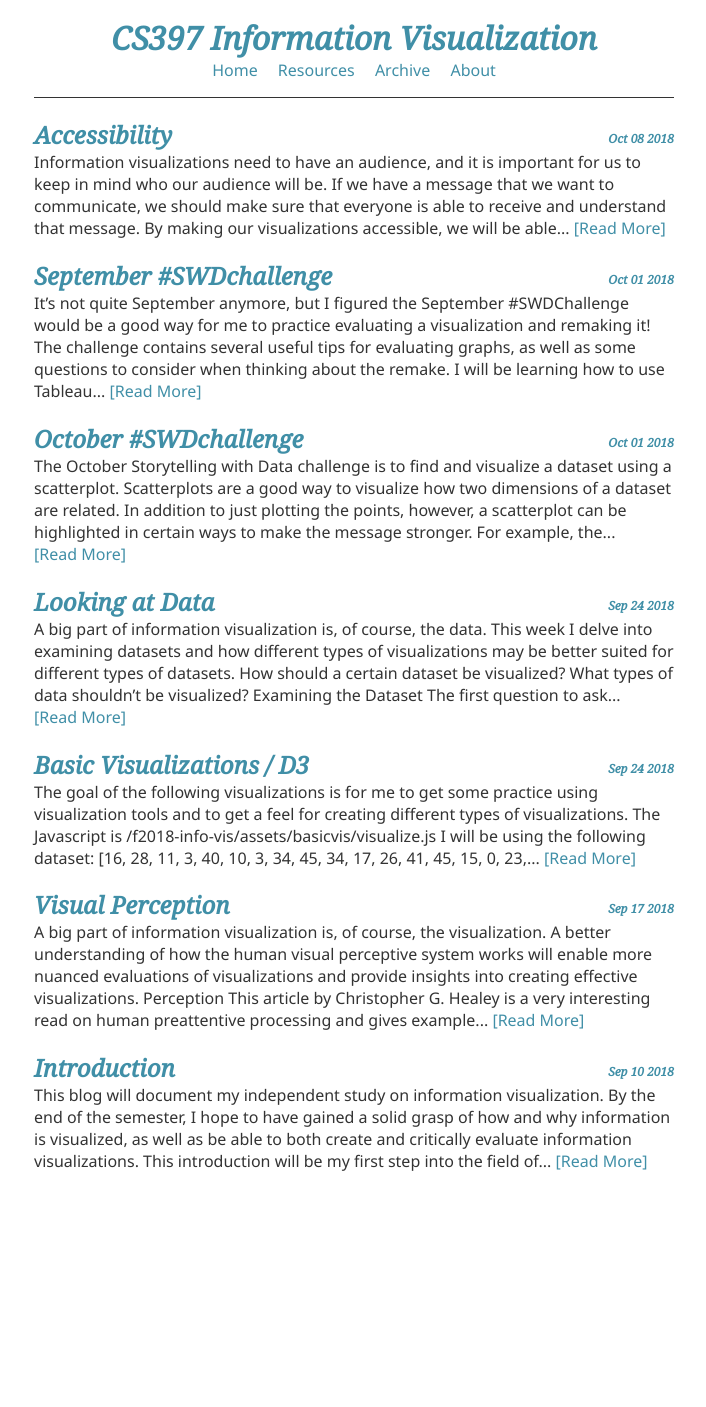
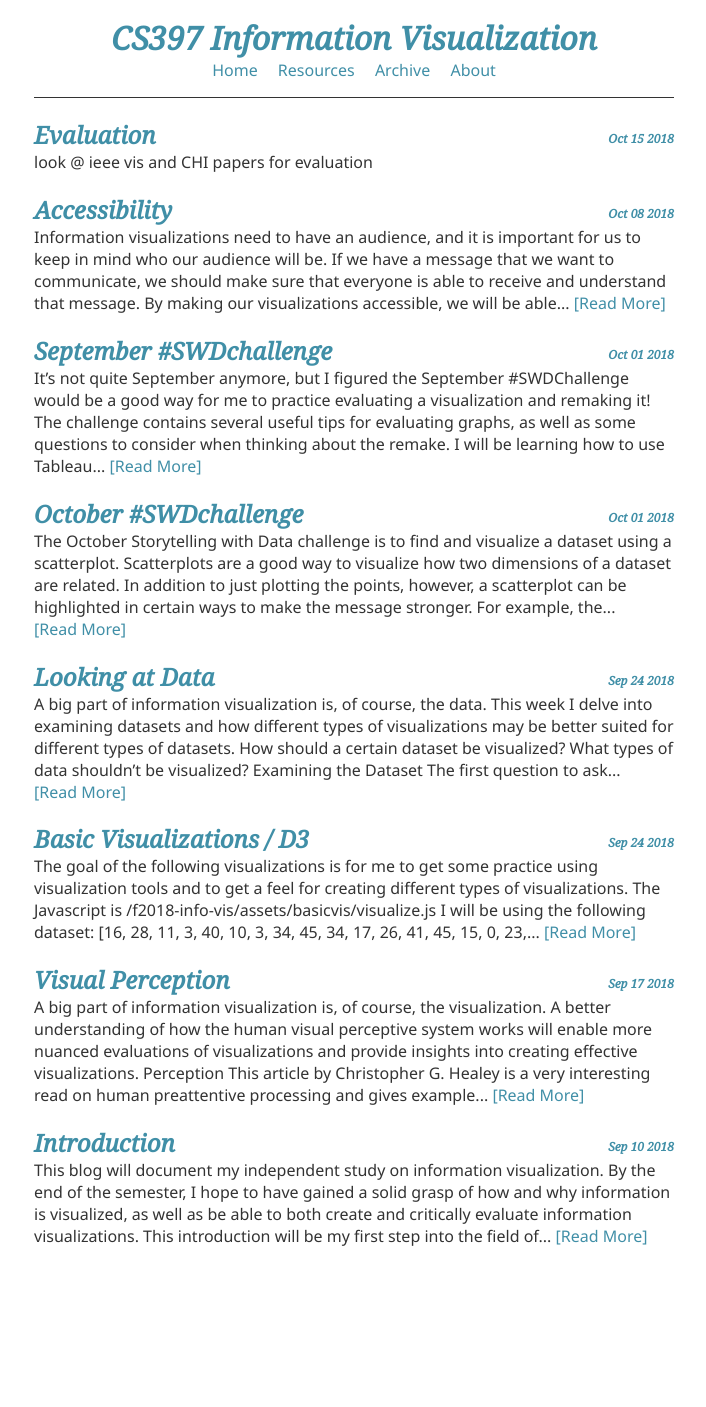
Before and after one commit to lester-lee/f2018-info-vis, a Jekyll site: the page built from index.html, in a window 1280 px wide. Shown: the whole page, without its empty margins (286-992 px from the left). Built offline with Jekyll 4.4.1, drawn with Linux system fonts in a browser that asks for light colours; before the commit the page ends 1332 px from its top, so only the background shows below that.

Commit message:
Start Evaluation post

```diff
--- /dev/null
+++ b/_posts/2018-10-15-evaluation.md
@@ -0,0 +1,5 @@
+---
+layout: post
+title: Evaluation
+---
+look @ ieee vis and CHI papers for evaluation
```
Also changed, not shown: _posts/2018-10-08-accessibility.md (+0 -1 lines).
